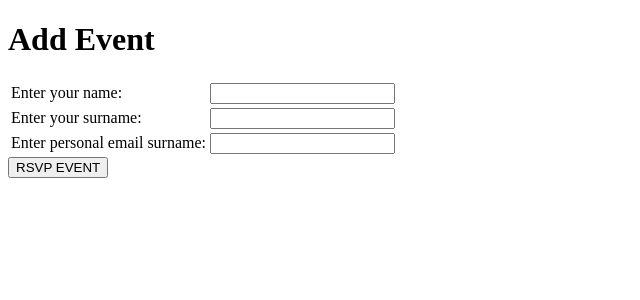
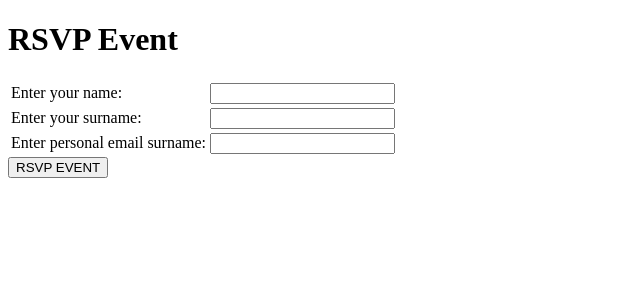
Before and after one commit to Thembeka-Yvonne/MEB-HUB-PROJECT, a Django app: template events/templates/events/rsvp_event.html in a window 1280 px wide. Shown: the top 300 px of the page, without its empty margins (0-640 px from the left). Run offline with Django 5.2, Linux system fonts and the light colour scheme; the template is opened without the code that fills it: values that come from a table or form of the project are taken from there, others are empty; tables that the repository leaves empty hold one stand-in row (values such as "Sample post").

Commit message:
These are the changes I made to the events

```diff
--- a/events/templates/events/events_home.html
+++ b/events/templates/events/events_home.html
@@ -18,7 +18,7 @@
                 <p><b>{{ event.description }}</b></p>
                 <p>Date: {{ event.date}}</p>
                 <p>Location: {{ event.location }}</p>
-                <p><a href="{% url 'account:rsvp_event' %}?eventID={{event.event_id}}">Click here to RSVP the event</a></p>
+                <p><a href="{% url 'rsvp_event' %}?eventID={{event.event_id}}">Click here to RSVP the event</a></p>
                 <hr>
             </li>
         {% empty %}
--- a/events/templates/events/rsvp_event.html
+++ b/events/templates/events/rsvp_event.html
@@ -38,8 +38,8 @@ background-color: rgba(40, 167, 69, 0.1);
     </style>
 </head>
 <body>
-    <h1>Add Event</h1>
-    <form action="{% url 'account:rsvp_event' %}" method="POST"}>
+    <h1>RSVP Event</h1>
+    <form action="{% url 'rsvp_event' %}eventID={{event.event_id}}" method="POST"}>
         {% csrf_token %}
         <table>
             <tr>
--- a/events/views.py
+++ b/events/views.py
@@ -142,4 +142,5 @@ def events_home(request):
 def rsvp_event(request):
     eventID=request.GET.get("eventID")
     event=Event.objects.get(event_id=eventID)
+
     return render(request,'events/rsvp_event.html',{'event':event})
```
